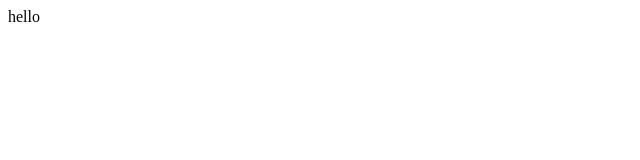
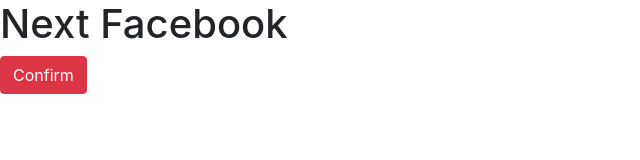
Before and after one commit to abdullahrehan/lecture1, a plain HTML site: page index.html in a window 1280 px wide. Shown: the whole page, without its empty margins (0-640 px from the left). Drawn offline with nearby package versions, Linux system fonts and the light colour scheme.

Commit message:
Update index.html

```diff
--- a/index.html
+++ b/index.html
@@ -3,10 +3,17 @@
     <meta charset="UTF-8">
     <meta http-equiv="X-UA-Compatible" content="IE=edge">
     <meta name="viewport" content="width=device-width, initial-scale=1.0">
-    <title>Document</title>
+    <link rel="stylesheet" href="https://cdn.jsdelivr.net/npm/bootstrap@4.4.1/dist/css/bootstrap.min.css" integrity="sha384-Vkoo8x4CGsO3+Hhxv8T/Q5PaXtkKtu6ug5TOeNV6gBiFeWPGFN9MuhOf23Q9Ifjh" crossorigin="anonymous">
+
+
+    <title>Next Facebook</title>
 </head>
-<body>
-    hello
+<script>
+    document
+</script>
+<body class="main">
+    <h1>Next Facebook</h1>
+    <button class="btn btn-danger">Confirm</button>
 
 </body>
 </html>
```
